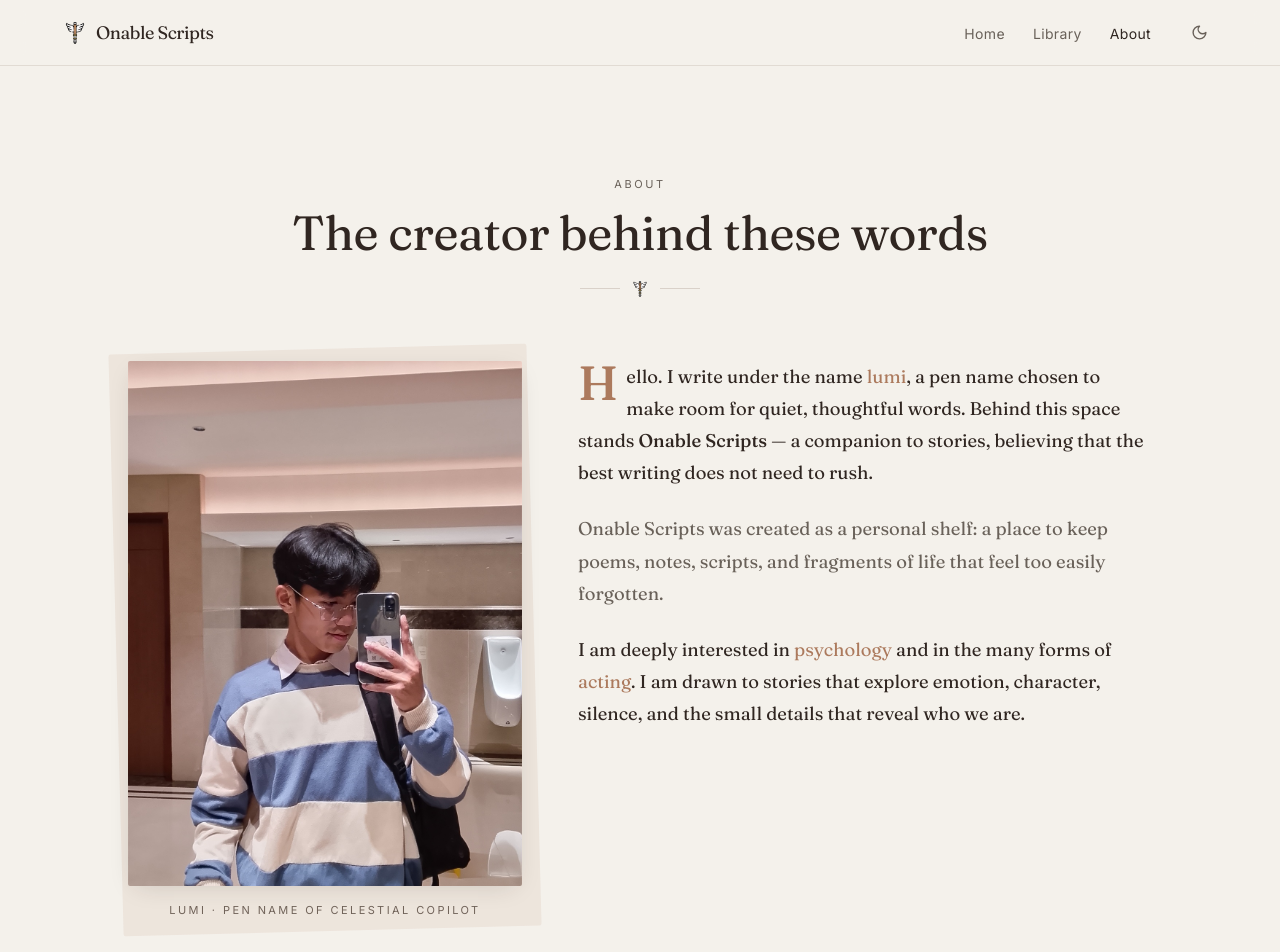
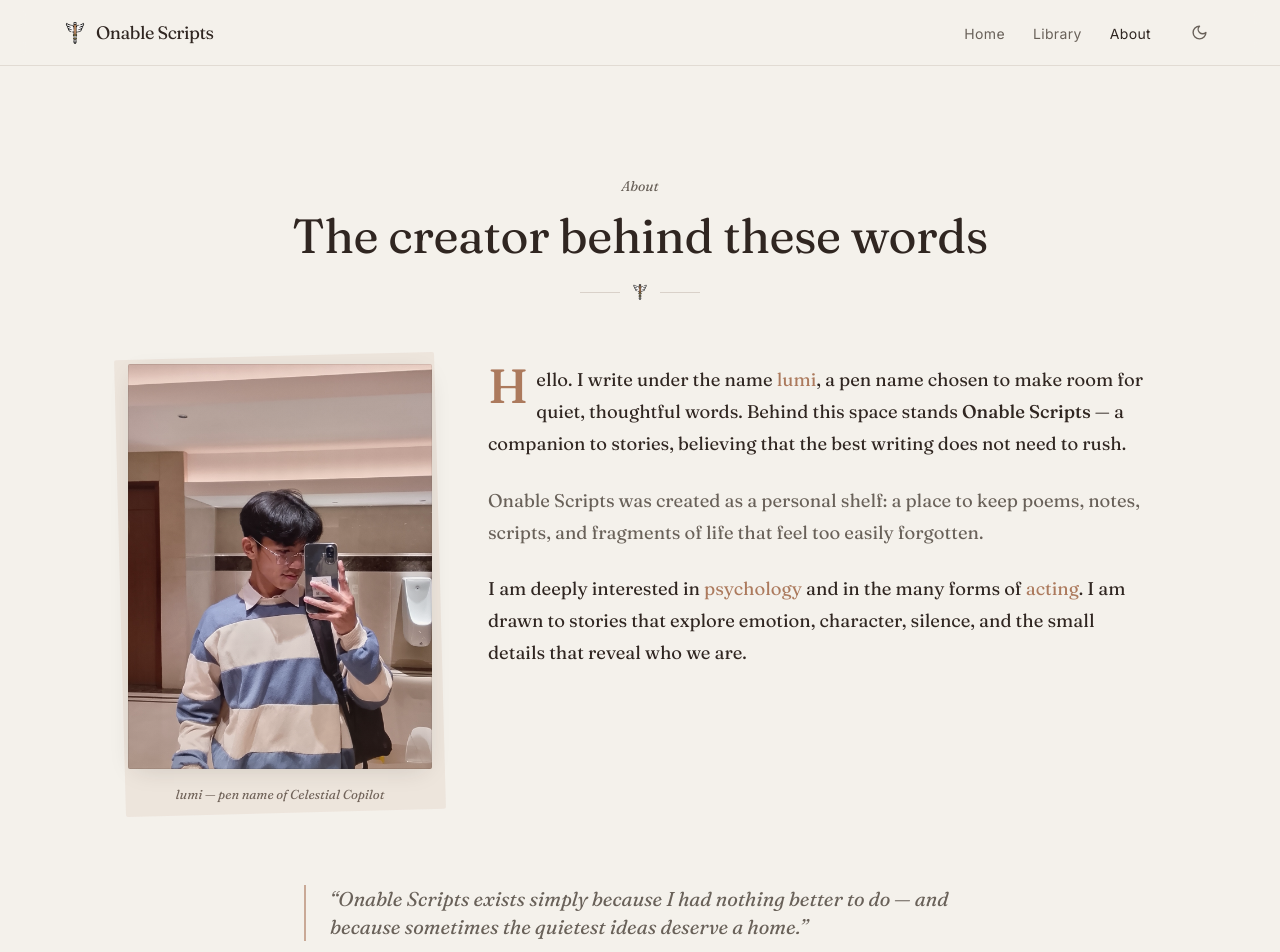
Before and after one commit to fanzaojanghao0410/lumi-s-bookshelf, a React (Vite) app: page /about in a window 1280 px wide. Shown: the top 952 px of the page. Built offline with nearby package versions, Linux system fonts and the light colour scheme; the HTML template or start-up script is replaced by a standard one.

Commit message:
Changes
Co-authored-by: fanzaojanghao0410 <199691935+fanzaojanghao0410@users.noreply.github.com>

```diff
--- a/src/pages/About.tsx
+++ b/src/pages/About.tsx
@@ -21,7 +21,7 @@ const About = () => {
             transition={{ duration: 0.8 }}
             className="text-center mb-16"
           >
-            <p className="font-sans text-[11px] tracking-[0.24em] uppercase text-muted-foreground mb-4">
+            <p className="font-serif italic text-sm text-muted-foreground mb-4">
               About
             </p>
             <h1 className="font-serif text-4xl md:text-5xl text-foreground mb-3">
@@ -40,19 +40,23 @@ const About = () => {
             <motion.div
               {...fadeUp}
               transition={{ duration: 0.9 }}
-              className="md:col-span-5"
+              className="md:col-span-4 mx-auto md:mx-0 w-full max-w-[240px] md:max-w-none"
             >
               <div className="relative">
-                <div className="absolute -inset-3 bg-accent/10 rounded-sm rotate-[-1.5deg]" aria-hidden="true" />
+                <div className="absolute -inset-2 bg-accent/10 rounded-sm rotate-[-1.5deg]" aria-hidden="true" />
                 <div className="relative aspect-[3/4] overflow-hidden rounded-sm book-shadow">
                   <img
                     src={authorPhoto}
                     alt="lumi — Celestial Copilot"
                     className="w-full h-full object-cover"
                   />
+                  {/* soft warm veil so the photo blends with the page */}
+                  <div className="absolute inset-0 bg-[hsl(var(--background))]/25 mix-blend-multiply pointer-events-none" aria-hidden="true" />
+                  <div className="absolute inset-0 bg-gradient-to-t from-accent/15 via-transparent to-background/10 pointer-events-none" aria-hidden="true" />
+                  <div className="absolute inset-0 ring-1 ring-inset ring-foreground/10 pointer-events-none" aria-hidden="true" />
                 </div>
-                <p className="mt-4 font-sans text-[11px] tracking-[0.22em] uppercase text-muted-foreground text-center">
-                  lumi · pen name of Celestial Copilot
+                <p className="mt-4 font-serif italic text-[13px] text-muted-foreground text-center">
+                  lumi — pen name of Celestial Copilot
                 </p>
               </div>
             </motion.div>
@@ -61,7 +65,7 @@ const About = () => {
             <motion.div
               {...fadeUp}
               transition={{ duration: 0.9, delay: 0.15 }}
-              className="md:col-span-7 space-y-6 font-serif text-[1.1rem] md:text-[1.15rem] leading-[1.75] text-foreground"
+              className="md:col-span-8 space-y-6 font-serif text-[1.05rem] md:text-[1.15rem] leading-[1.75] text-foreground"
             >
               <p className="first-letter:text-5xl first-letter:font-medium first-letter:text-accent first-letter:mr-2 first-letter:float-left first-letter:leading-[0.9]">
                 Hello. I write under the name <em className="text-accent not-italic">lumi</em>, a
@@ -107,7 +111,7 @@ const About = () => {
             <div className="pt-10 border-t border-border/60 flex flex-col items-center gap-2">
               <BrandMark size={22} className="text-accent" />
               <p className="font-serif italic text-lg text-foreground">— lumi</p>
-              <p className="font-sans text-[10px] tracking-[0.28em] uppercase text-muted-foreground">
+              <p className="font-serif italic text-xs text-muted-foreground">
                 Celestial Copilot
               </p>
             </div>
```
